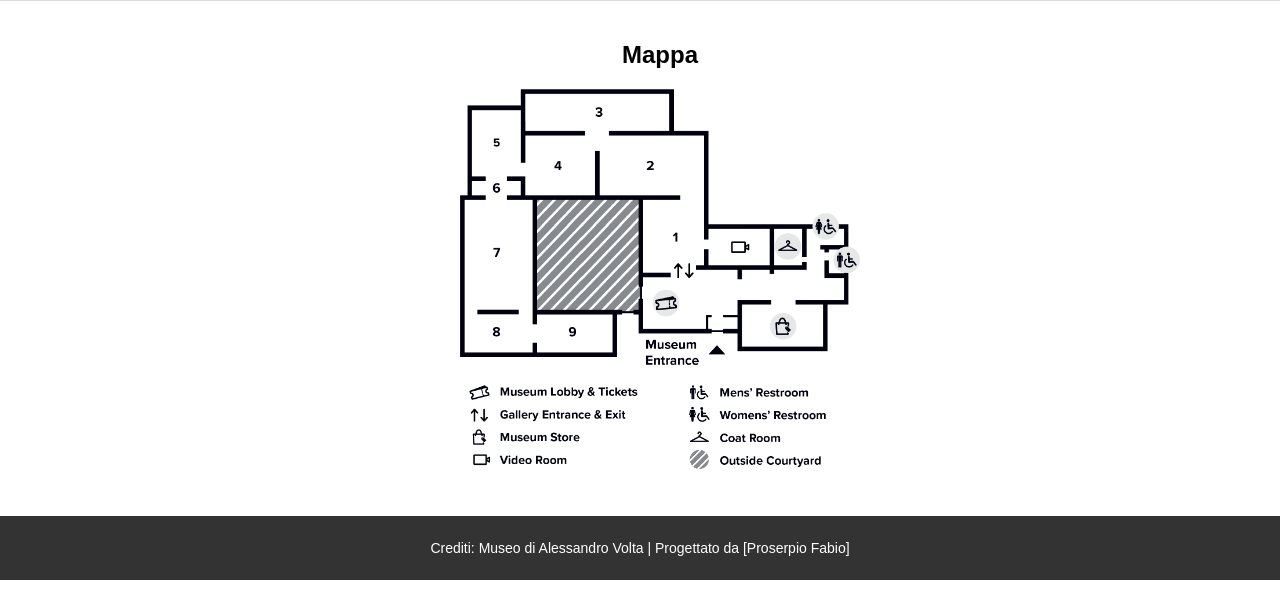
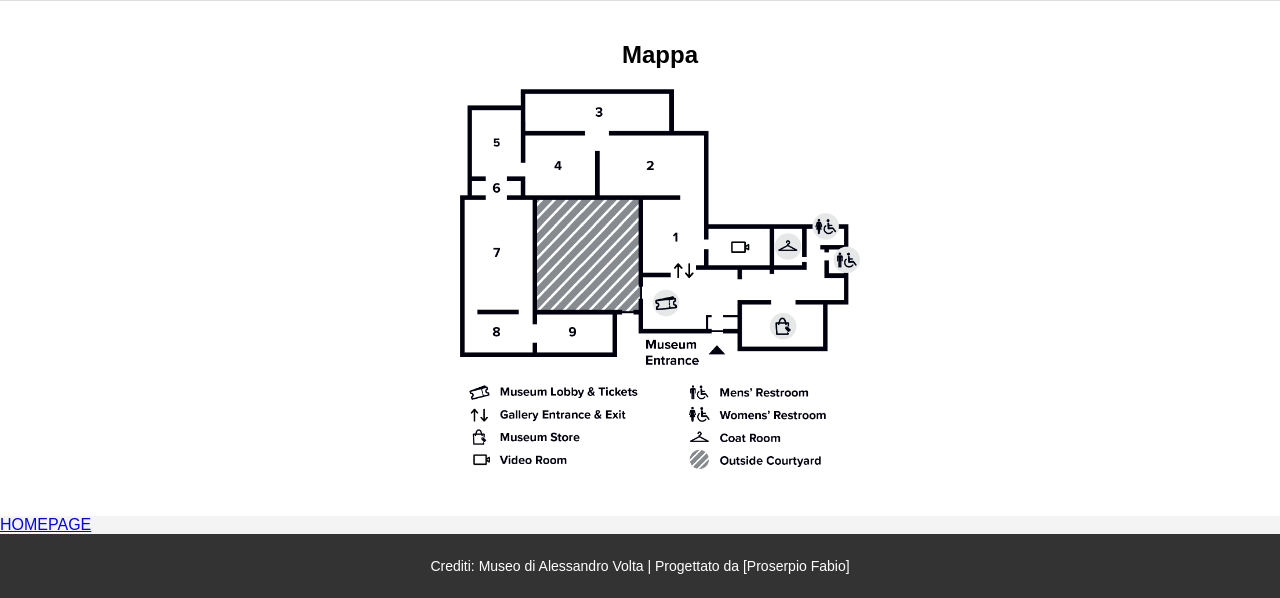
Before and after one commit to flekss07/museo-volta-gruppo-public, a Django app: page /galleria/ in a window 1280 px wide. Shown: the part 938-1536 px from the top of the page. Run offline with Django 5.2, Linux system fonts and the light colour scheme.

Commit message:
collegmento momentaneo

```diff
--- a/django/museo/templates/galleria.html
+++ b/django/museo/templates/galleria.html
@@ -26,6 +26,7 @@
 			<h2>Mappa</h2>
 			<img src="{% static 'home/images/mappa.png' %}" alt="Mappa del museo">
 		</div>
+		<a href="homepage.html" class="button">HOMEPAGE</a>
 		<footer>
 			<p>Crediti: Museo di Alessandro Volta</a> | Progettato da [Proserpio Fabio]</p>
 		</footer>
--- a/django/museo/templates/login.html
+++ b/django/museo/templates/login.html
@@ -13,4 +13,5 @@
     {{ form.as_ul }}
     <input type="submit" value="submit">
 </form>
+<a href="homepage.html" class="button">HOMEPAGE</a>
 {% endblock %}
--- a/django/museo/templates/registrazione.html
+++ b/django/museo/templates/registrazione.html
@@ -58,5 +58,6 @@
                 <div id="quadretto">Entra come <a href="">Guest</a></div>
             -->
         </div>
+        <a href="homepage.html" class="button">HOMEPAGE</a>
     </body>
 </html>
--- a/django/museo/templates/slot.html
+++ b/django/museo/templates/slot.html
@@ -43,5 +43,6 @@
             ];
         </script>
         <script src="{% static 'home/js/slot.js' %}"></script>
+        <a href="homepage.html" class="button">HOMEPAGE</a>
     </body>
 </html>
```
